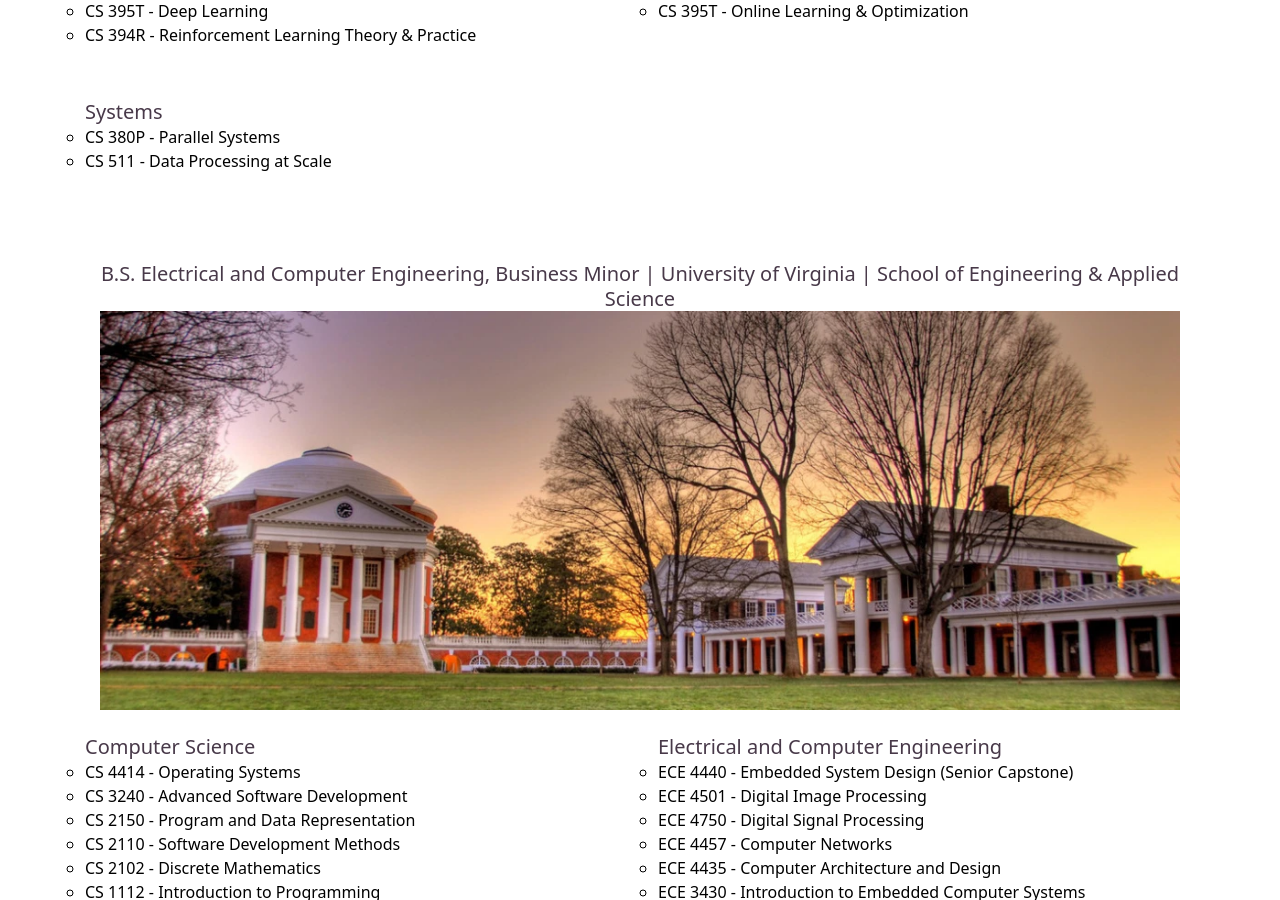
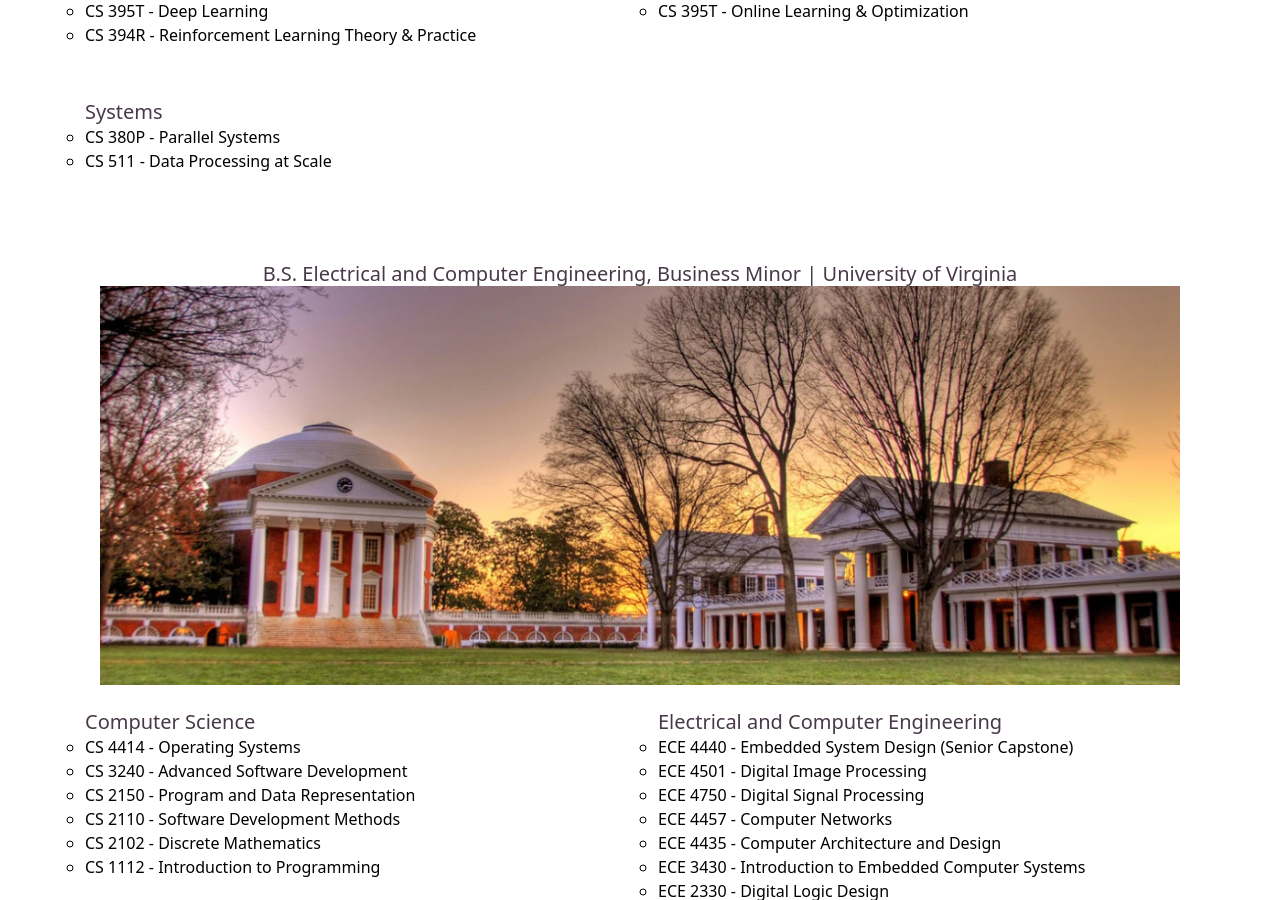
Before and after one commit to willcray/willcray.github.io, a Jekyll site: the page built from _pages/education.html, in a window 1280 px wide and 900 px high, scrolled down 1264 px. Built offline with Jekyll 4.4.1, drawn with Linux system fonts in a browser that asks for light colours; nearby versions of some CDN libraries.

Commit message:
Reformatted the ordering and bolding on pages

```diff
--- a/_pages/education.html
+++ b/_pages/education.html
@@ -35,7 +35,7 @@
 <br>
 
 <div class="col-md-12 text-center">
-    <h3>B.S. Electrical and Computer Engineering, Business Minor | University of Virginia | School of Engineering & Applied Science</h3>
+    <h3>B.S. Electrical and Computer Engineering, Business Minor | University of Virginia</h3>
     <a class="image featured"><img src="/images/education/uva-sunset.jpg" /></a>
 </div>
 
--- a/_pages/experience.html
+++ b/_pages/experience.html
@@ -10,7 +10,7 @@
     <div class="col-md-12 text-center">
         <h1 class="tight">{{ x.company }}</h1>
         <h4>
-            {{ x.position }}
+            <strong>{{ x.position }}</strong>
             <br />
             {{ x.start | date: "%B %Y" }} -
             {% if x.end %}{{ x.end | date: "%B %Y"  }}{% else %}Present{% endif %}
--- a/_pages/projects.html
+++ b/_pages/projects.html
@@ -3,14 +3,14 @@
 permalink: /projects/
 ---
 
-{% assign sorted = site.projects | sort: 'start' | reverse %}
-{% for x in sorted %}
+{% assign projs = site.projects %}
+{% for x in projs %}
 
 <div class="row align-items-center">
     <div class="col-md-12 text-center">
         <h1 class="tight">{{ x.title }}</h1>
         <h4>
-            {{ x.driver }}
+            <strong>{{ x.driver }}</strong>
             <br />
             {{ x.start | date: "%B %Y"  }}{% if x.end %} - {{ x.end | date: "%B %Y"  }} {% endif %}
         </h4>
```
